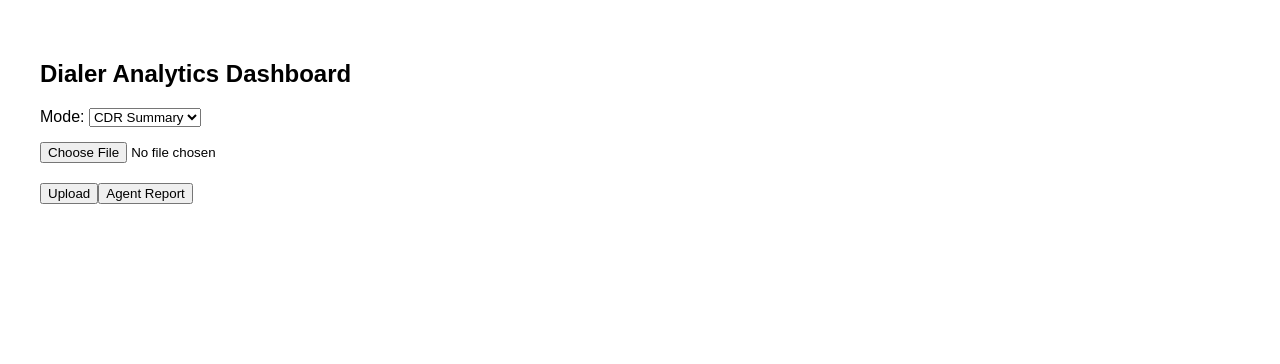
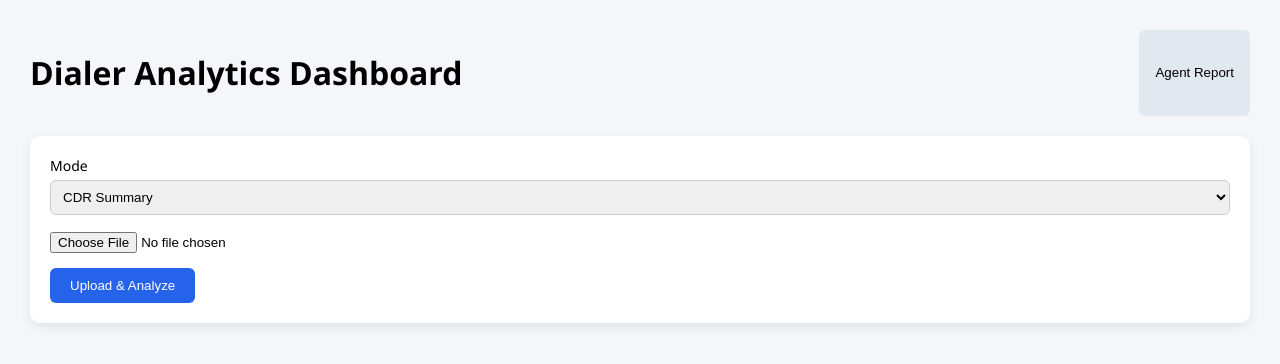
Before and after one commit to telemasterreports-del/Telezone, a React (Create React App) app: page / in a window 1280 px wide. Shown: the top 364 px of the page. Built offline with nearby package versions, Linux system fonts and the light colour scheme; the HTML template or start-up script is replaced by a standard one.

Commit message:
ui changes

```diff
--- a/package.json
+++ b/package.json
@@ -2,7 +2,6 @@
   "name": "frontend",
   "version": "0.1.0",
   "private": true,
-  "homepage": "https://telemasterreports-del.github.io/Telezone",
   "dependencies": {
     "@testing-library/dom": "^10.4.1",
     "@testing-library/jest-dom": "^6.9.1",
--- a/src/page/AgentReport.js
+++ b/src/page/AgentReport.js
@@ -20,13 +20,11 @@ function AgentReport() {
       setLoading(true);
 
       const res = await axios.post(
-        "http://localhost:3000/agent-report",
+        "http://98.88.247.111/agent-report",
         formData
       );
 
-      // 🔥 sort by total (top agent first)
       const sorted = res.data.sort((a, b) => b.total - a.total);
-
       setData(sorted);
     } catch (err) {
       console.error(err);
@@ -36,10 +34,8 @@ function AgentReport() {
     }
   };
 
-  // 🔥 Get dynamic columns (all dispositions)
   const getColumns = () => {
     if (data.length === 0) return [];
-
     return Object.keys(data[0]).filter(
       (key) => key !== "agent" && key !== "total"
     );
@@ -48,69 +44,171 @@ function AgentReport() {
   const columns = getColumns();
 
   return (
-    <div style={{ padding: "40px" }}>
-      <h2>👨‍💼 Agent Report</h2>
+    <div style={styles.container}>
+      <div style={styles.card}>
+        <h2 style={styles.title}>Agent Performance Report</h2>
 
-      {/* Upload */}
-      <div>
-        <p>Upload CDR File</p>
+        {/* Upload Section */}
+        <div style={styles.uploadGrid}>
+          <div style={styles.inputGroup}>
+            <label style={styles.label}>CDR File</label>
             <input
               type="file"
               accept=".csv"
               onChange={(e) => setCdrFile(e.target.files[0])}
+              style={styles.input}
             />
           </div>
 
-      <div style={{ marginTop: "10px" }}>
-        <p>Upload Agent File</p>
+          <div style={styles.inputGroup}>
+            <label style={styles.label}>Agent File</label>
             <input
               type="file"
               accept=".csv"
               onChange={(e) => setAgentFile(e.target.files[0])}
+              style={styles.input}
             />
           </div>
+        </div>
 
-      <button onClick={handleUpload} style={{ marginTop: "20px" }}>
+        <button onClick={handleUpload} style={styles.button}>
           {loading ? "Processing..." : "Generate Report"}
         </button>
+      </div>
 
-      {/* TABLE */}
+      {/* Table Section */}
       {!loading && data.length > 0 && (
-        <div style={{ marginTop: "30px" }}>
-          <h3>📊 Agent Summary</h3>
+        <div style={styles.tableCard}>
+          <h3 style={styles.subtitle}>Agent Summary</h3>
 
-          <table border="1" cellPadding="8">
+          <div style={styles.tableWrapper}>
+            <table style={styles.table}>
               <thead>
                 <tr>
-                <th>Agent</th>
-                <th>Total</th>
-
-                {/* 🔥 Dynamic columns */}
+                  <th style={styles.th}>Agent</th>
+                  <th style={styles.th}>Total</th>
                   {columns.map((col) => (
-                  <th key={col}>{col}</th>
+                    <th key={col} style={styles.th}>{col}</th>
                   ))}
                 </tr>
               </thead>
 
               <tbody>
                 {data.map((agent, index) => (
-                <tr key={index}>
-                  <td>{agent.agent}</td>
-                  <td>{agent.total}</td>
-
+                  <tr key={index} style={index % 2 === 0 ? styles.rowEven : styles.rowOdd}>
+                    <td style={styles.td}>{agent.agent}</td>
+                    <td style={styles.td}>{agent.total}</td>
                     {columns.map((col) => (
-                    <td key={col}>{agent[col]}</td>
+                      <td key={col} style={styles.td}>{agent[col]}</td>
                     ))}
                   </tr>
                 ))}
               </tbody>
             </table>
           </div>
+        </div>
       )}
 
-      {!loading && data.length === 0 && <p>No data yet</p>}
+      {!loading && data.length === 0 && (
+        <p style={styles.noData}>No data available</p>
+      )}
     </div>
   );
 }
 
+const styles = {
+  container: {
+    minHeight: "100vh",
+    background: "#f5f7fa",
+    padding: "20px",
+    fontFamily: "Arial, sans-serif",
+  },
+  card: {
+    background: "#fff",
+    padding: "25px",
+    borderRadius: "12px",
+    boxShadow: "0 4px 12px rgba(0,0,0,0.08)",
+    maxWidth: "900px",
+    margin: "0 auto",
+  },
+  title: {
+    marginBottom: "20px",
+    fontWeight: "600",
+    color: "#333",
+  },
+  uploadGrid: {
+    display: "flex",
+    gap: "20px",
+    flexWrap: "wrap",
+  },
+  inputGroup: {
+    flex: 1,
+    minWidth: "250px",
+  },
+  label: {
+    display: "block",
+    marginBottom: "6px",
+    fontSize: "14px",
+    color: "#555",
+  },
+  input: {
+    width: "100%",
+    padding: "8px",
+    borderRadius: "6px",
+    border: "1px solid #ccc",
+  },
+  button: {
+    marginTop: "20px",
+    padding: "10px 20px",
+    background: "#2563eb",
+    color: "#fff",
+    border: "none",
+    borderRadius: "6px",
+    cursor: "pointer",
+    fontWeight: "500",
+  },
+  tableCard: {
+    marginTop: "30px",
+    background: "#fff",
+    padding: "20px",
+    borderRadius: "12px",
+    boxShadow: "0 4px 12px rgba(0,0,0,0.08)",
+  },
+  subtitle: {
+    marginBottom: "15px",
+    color: "#333",
+  },
+  tableWrapper: {
+    overflowX: "auto",
+  },
+  table: {
+    width: "100%",
+    borderCollapse: "collapse",
+    minWidth: "700px",
+  },
+  th: {
+    background: "#f1f5f9",
+    padding: "10px",
+    textAlign: "left",
+    fontSize: "14px",
+    borderBottom: "1px solid #ddd",
+  },
+  td: {
+    padding: "10px",
+    fontSize: "14px",
+    borderBottom: "1px solid #eee",
+  },
+  rowEven: {
+    background: "#fff",
+  },
+  rowOdd: {
+    background: "#fafafa",
+  },
+  noData: {
+    textAlign: "center",
+    marginTop: "30px",
+    color: "#777",
+  },
+};
+
 export default AgentReport;
--- a/src/page/Home.js
+++ b/src/page/Home.js
@@ -6,13 +6,10 @@ function Home() {
   const [file, setFile] = useState(null);
   const [result, setResult] = useState(null);
   const [loading, setLoading] = useState(false);
-  const navigate = useNavigate();
   const [mode, setMode] = useState("cdr");
   const [timezone, setTimezone] = useState("ALL");
 
-  const handleAgentReport = async () => {
-    navigate("/agent-report");
-  }
+  const navigate = useNavigate();
 
   const handleUpload = async () => {
     if (!file) return alert("Select a CSV file");
@@ -27,15 +24,11 @@ function Home() {
 
       let res;
 
-      // ✅ FIX: correct API routing
       if (mode === "cdr") {
-        // 👉 CDR DATA API
-        res = await axios.post("http://localhost:3000/analyze", formData);
+        res = await axios.post("http://98.88.247.111/analyze", formData);
       } else {
-        // 👉 TIMEZONE API (your existing logic)
         formData.append("mode", mode);
-
-        res = await axios.post("http://localhost:3000/upload", formData);
+        res = await axios.post("http://98.88.247.111/upload", formData);
       }
 
       setResult(res.data);
@@ -47,31 +40,35 @@ function Home() {
     }
   };
 
-  const handleModeChange = (e) => {
-    setMode(e.target.value);
-    setResult(null);
-  };
+  return (
+    <div style={styles.container}>
+      {/* HEADER */}
+      <div style={styles.header}>
+        <h1 style={styles.title}>Dialer Analytics Dashboard</h1>
+        <button onClick={() => navigate("/agent-report")} style={styles.secondaryBtn}>
+          Agent Report
+        </button>
+      </div>
 
-  return (
-    <div style={{ padding: "40px", fontFamily: "Arial" }}>
-      <h2> Dialer Analytics Dashboard</h2>
-
+      {/* CARD */}
+      <div style={styles.card}>
         {/* MODE */}
-      <div style={{ marginBottom: "15px" }}>
-        <label>Mode: </label>
-        <select value={mode} onChange={handleModeChange}>
+        <div style={styles.row}>
+          <div style={styles.field}>
+            <label style={styles.label}>Mode</label>
+            <select value={mode} onChange={(e) => setMode(e.target.value)} style={styles.input}>
               <option value="cdr">CDR Summary</option>
               <option value="timezone">Timezone Split</option>
             </select>
           </div>
 
-      {/* TIMEZONE */}
           {mode === "timezone" && (
-        <div style={{ marginBottom: "15px" }}>
-          <label>Timezone: </label>
+            <div style={styles.field}>
+              <label style={styles.label}>Timezone</label>
               <select
                 value={timezone}
                 onChange={(e) => setTimezone(e.target.value)}
+                style={styles.input}
               >
                 <option value="ALL">All</option>
                 <option value="EST">EST</option>
@@ -81,41 +78,39 @@ function Home() {
               </select>
             </div>
           )}
+        </div>
 
         {/* FILE */}
+        <div style={styles.uploadBox}>
           <input
             type="file"
             accept=".csv"
             onChange={(e) => setFile(e.target.files[0])}
           />
+          {file && <p style={styles.fileName}>{file.name}</p>}
+        </div>
 
-      {file && <p>Selected: <strong>{file.name}</strong></p>}
-
-      <br />
-
-      <button onClick={handleUpload} disabled={loading}>
-        {loading ? "Processing..." : "Upload"}
+        <button onClick={handleUpload} style={styles.primaryBtn} disabled={loading}>
+          {loading ? "Processing..." : "Upload & Analyze"}
         </button>
+      </div>
 
       {/* LOADING */}
-      {loading && <p>Processing file...</p>}
+      {loading && <p style={styles.loading}>Processing file...</p>}
 
-      {/* ================= CDR UI ================= */}
+      {/* ================= CDR ================= */}
       {!loading && mode === "cdr" && result?.report && (
-        <div style={{ marginTop: "30px" }}>
-          <h3>📈 CDR Connectivity</h3>
+        <div style={styles.tableCard}>
+          <h3>CDR Connectivity</h3>
 
-          {result.report.length === 0 ? (
-            <p>No CDR data found</p>
-          ) : (
-            <table border="1" cellPadding="10">
+          <div style={styles.tableWrapper}>
+            <table style={styles.table}>
               <thead>
                 <tr>
                   <th>Lead ID</th>
-                  <th>Connectivity </th>
+                  <th>Connectivity</th>
                 </tr>
               </thead>
-
               <tbody>
                 {result.report.map((item, i) => (
                   <tr key={i}>
@@ -125,53 +120,142 @@ function Home() {
                 ))}
               </tbody>
             </table>
-          )}
+          </div>
         </div>
       )}
 
-      {/* ================= TIMEZONE UI ================= */}
+      {/* ================= TIMEZONE ================= */}
       {!loading && mode === "timezone" && result?.summary && (
-        <div style={{ marginTop: "30px" }}>
-          <h3>🌍 Timezone Summary</h3>
+        <div style={styles.tableCard}>
+          <h3>Timezone Summary</h3>
 
-          <div style={{ display: "flex", gap: "10px" }}>
+          <div style={styles.zoneGrid}>
             {Object.entries(result.summary).map(([zone, count]) => (
-              <div
-                key={zone}
-                style={{ border: "1px solid #ccc", padding: "10px" }}
-              >
+              <div key={zone} style={styles.zoneCard}>
                 <h4>{zone}</h4>
                 <p>{count}</p>
               </div>
             ))}
           </div>
 
-          <h3 style={{ marginTop: "20px" }}>⬇ Downloads</h3>
+          <h3 style={{ marginTop: "20px" }}>Downloads</h3>
 
-          {result.files?.length > 0 ? (
-            result.files.map((f, i) => (
-              <div key={i}>
+          {result.files?.map((f, i) => (
             <a
-                  href={`http://localhost:3000${f.url}`}
+              key={i}
+              href={`http://98.88.247.111${f.url}`}
               target="_blank"
               rel="noopener noreferrer"
+              style={styles.downloadLink}
             >
               Download {f.zone}
             </a>
-              </div>
-            ))
-          ) : (
-            <p>No files available</p>
-          )}
+          ))}
         </div>
       )}
-
-
-      <button onClick={handleAgentReport} style={{ marginTop: "20px" }}>
-        Agent Report
-      </button>
     </div>
   );
 }
 
+const styles = {
+  container: {
+    minHeight: "100vh",
+    background: "#f4f6f9",
+    padding: "30px",
+    fontFamily: "Segoe UI, sans-serif",
+  },
+  header: {
+    display: "flex",
+    justifyContent: "space-between",
+    marginBottom: "20px",
+  },
+  title: {
+    fontWeight: "600",
+  },
+  card: {
+    background: "#fff",
+    padding: "20px",
+    borderRadius: "10px",
+    boxShadow: "0 4px 12px rgba(0,0,0,0.08)",
+  },
+  row: {
+    display: "flex",
+    gap: "20px",
+    flexWrap: "wrap",
+  },
+  field: {
+    flex: 1,
+    minWidth: "200px",
+  },
+  label: {
+    display: "block",
+    marginBottom: "5px",
+    fontSize: "14px",
+  },
+  input: {
+    width: "100%",
+    padding: "8px",
+    borderRadius: "6px",
+    border: "1px solid #ccc",
+  },
+  uploadBox: {
+    marginTop: "15px",
+  },
+  fileName: {
+    fontSize: "12px",
+    color: "#555",
+  },
+  primaryBtn: {
+    marginTop: "15px",
+    padding: "10px 20px",
+    background: "#2563eb",
+    color: "#fff",
+    border: "none",
+    borderRadius: "6px",
+    cursor: "pointer",
+  },
+  secondaryBtn: {
+    padding: "8px 16px",
+    background: "#e2e8f0",
+    border: "none",
+    borderRadius: "6px",
+    cursor: "pointer",
+  },
+  loading: {
+    marginTop: "20px",
+  },
+  tableCard: {
+    marginTop: "25px",
+    background: "#fff",
+    padding: "20px",
+    borderRadius: "10px",
+    boxShadow: "0 4px 12px rgba(0,0,0,0.08)",
+  },
+  tableWrapper: {
+    overflowX: "auto",
+  },
+  table: {
+    width: "100%",
+    borderCollapse: "collapse",
+  },
+  zoneGrid: {
+    display: "flex",
+    gap: "10px",
+    flexWrap: "wrap",
+  },
+  zoneCard: {
+    background: "#f1f5f9",
+    padding: "15px",
+    borderRadius: "8px",
+    minWidth: "100px",
+    textAlign: "center",
+  },
+  downloadLink: {
+    display: "block",
+    marginTop: "10px",
+    color: "#2563eb",
+    textDecoration: "none",
+  },
+};
+
 export default Home;
```
Also changed, not shown: 1 other file (tests, documents, lock files or other folders). Lines whose indentation alone changed are shown as unchanged.
